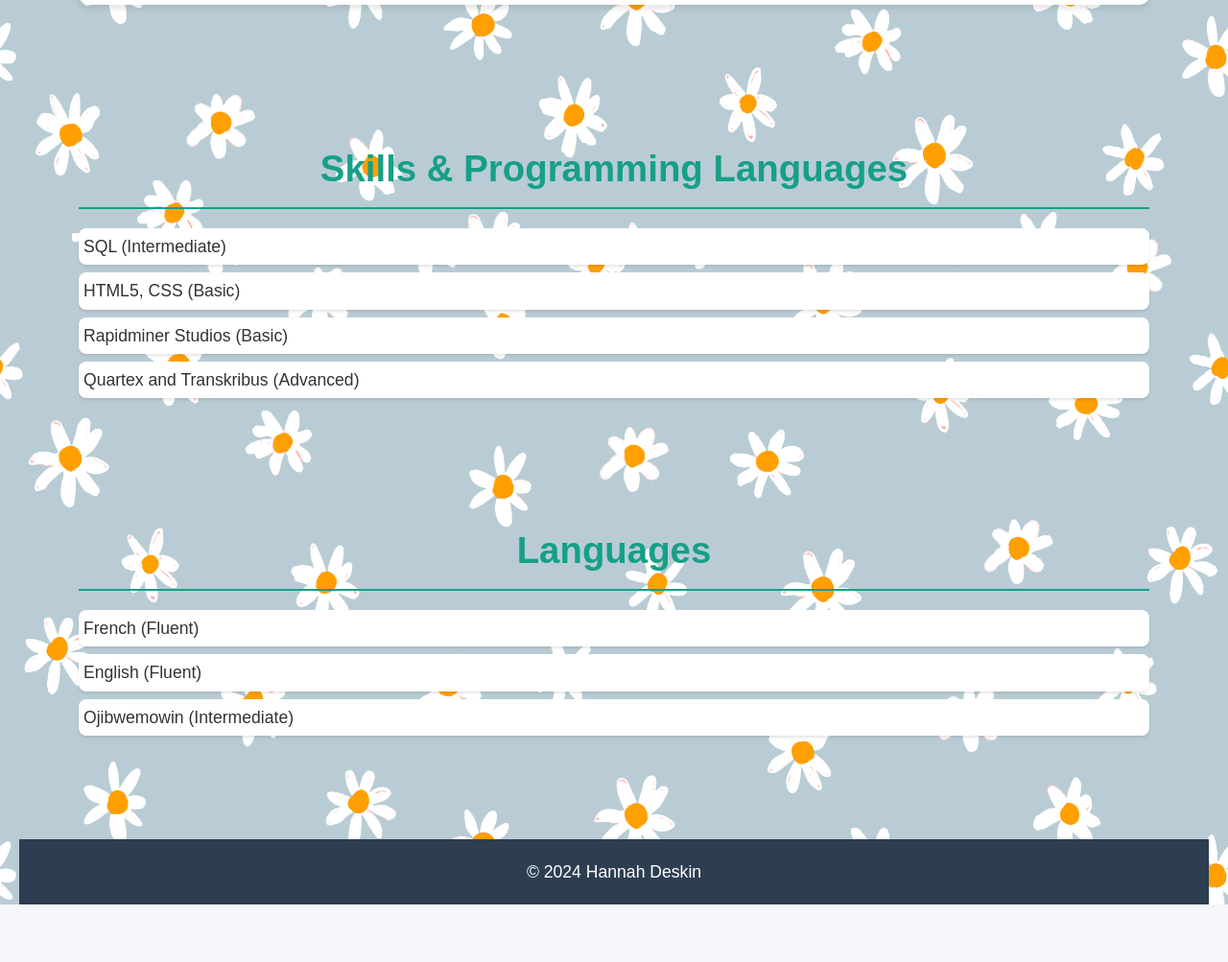
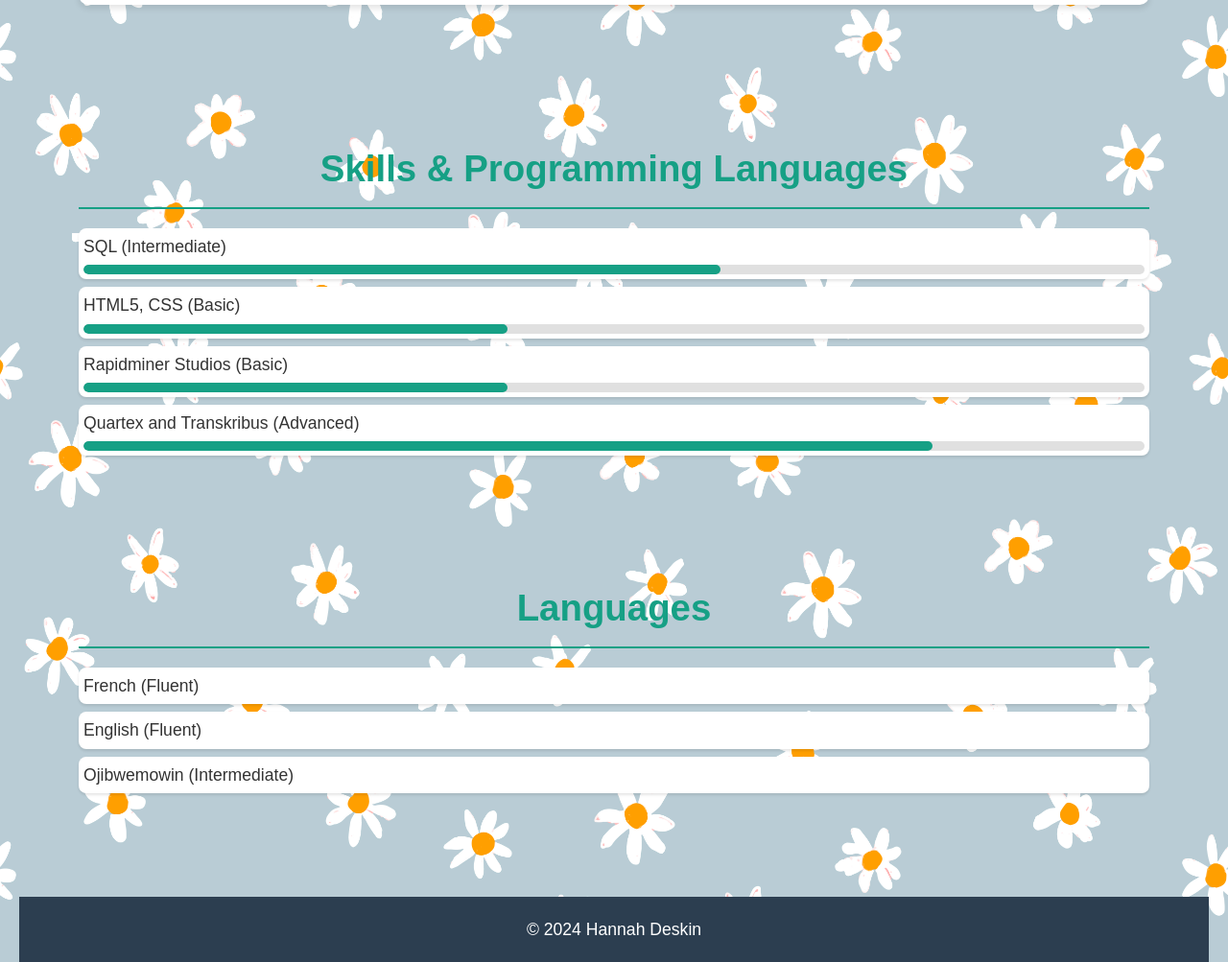
Before and after one commit to HannahDeskinMcGill05/FinalProject, a plain HTML site: page index.html in a window 1280 px wide. Shown: the part 1464-2467 px from the top of the page at 96% size. Before the commit the page ends 2407 px from the top, so only its background shows below. Drawn offline with Linux system fonts and the light colour scheme.

Commit message:
Update mystyle.css

```diff
--- a/mystyle.css
+++ b/mystyle.css
@@ -194,3 +194,18 @@ footer p {
         font-size: 2em;
     }
 }
+/* Progress Bars */
+.progress-bar {
+    background-color: #e0e0e0; /* Light gray background */
+    border-radius: 10px;
+    overflow: hidden; /* Ensures the inner bar stays within the container */
+    margin-top: 5px; /* Adds spacing between text and the progress bar */
+    height: 10px;
+    width: 100%; /* Full width of the parent element */
+}
+
+.progress {
+    background-color: #16a085; /* Matches the theme color */
+    height: 100%; /* Fills the height of the container */
+    border-radius: 10px; /* Rounds the inner progress bar */
+}
```
